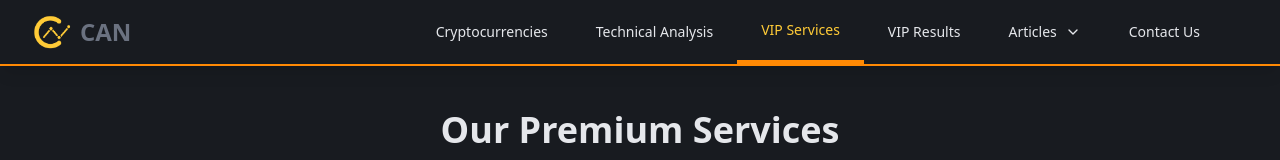
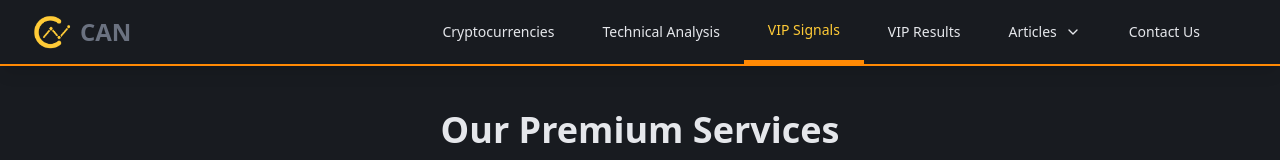
Before and after one commit to thewitcher745/can-website-2, a Next.js app: page /vip in a window 1280 px wide. Shown: the top 160 px of the page. Built offline with nearby package versions, Linux system fonts and the light colour scheme.

Commit message:
FEAT: Updated VIP Services to VIP Signals

```diff
--- a/src/shared/ui/navbar/DesktopNav.tsx
+++ b/src/shared/ui/navbar/DesktopNav.tsx
@@ -53,7 +53,7 @@ const DesktopNav = () => {
         <span className="text-center">Technical Analysis</span>
       </NavDesktopLink>
       <NavDesktopLink href="/vip">
-        <span className="text-center">VIP Services</span>
+        <span className="text-center">VIP Signals</span>
       </NavDesktopLink>
       <NavDesktopLink href="/results">
         <span className="text-center">VIP Results</span>
--- a/src/shared/ui/navbar/MobileNav.tsx
+++ b/src/shared/ui/navbar/MobileNav.tsx
@@ -55,7 +55,7 @@ const MobileNav = ({
             className="flex justify-center sm:justify-start text-text-main hover:text-orange py-2 text-base font-medium"
             onClick={closeMenu}
           >
-            VIP Services
+            VIP Signals
           </Link>
           <Link
             href="/results"
```
